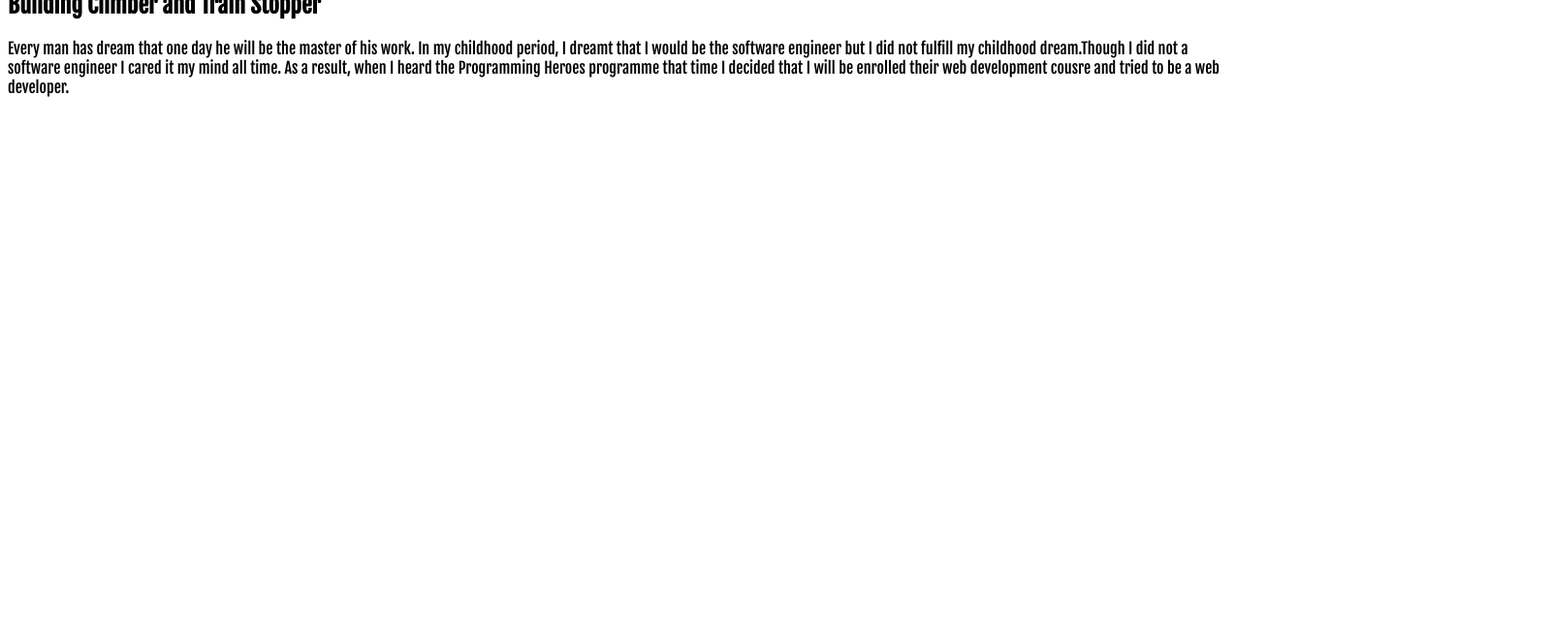
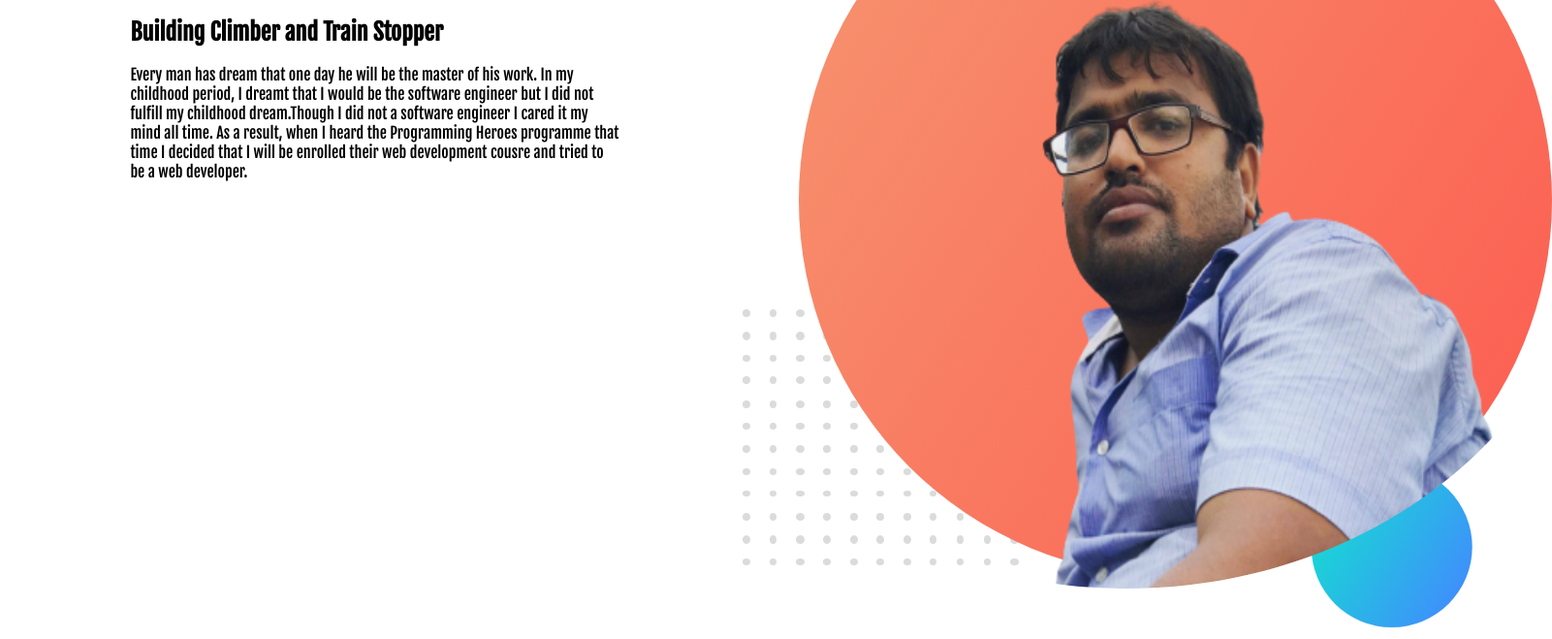
Before and after one commit to Mozaher-BD/My-Protpolio, a plain HTML site: page index.html in a window 1280 px wide. Shown: the part 190-849 px from the top of the page at 97% size, 1601 px wide, since content can reach past the window. Before the commit the page ends 800 px from the top, so only its background shows below. Drawn offline with Linux system fonts and the light colour scheme.

Commit message:
padding added

```diff
--- a/index.html
+++ b/index.html
@@ -12,12 +12,17 @@
     <link rel="shortcut icon" href="image/hubby.jpg" type="image/x-icon">
 </head>
 <body>
-    <h1>Welcome to</h1>
-    <h1 >Developer <span class="red-orient">Mozaher</span> World</h1>
-    <h2>Building Climber and Train Stopper</h2>
-    <p>Every man has dream that one day he will be the master of his work. In my childhood period, I dreamt that I would be the software engineer but I did not fulfill my childhood dream.Though I did not a software engineer I cared it my mind all time. As a result, when I heard the Programming Heroes programme that time I decided that I will be enrolled their web development cousre and tried to be a web developer.
-
-    </p>
-
+    <Section>
+        <Div class="half-width">
+            <h1>Welcome to</h1>
+        <h1 >Developer <span class="red-orient">Mozaher</span> World</h1>
+        <h2>Building Climber and Train Stopper</h2>
+        <p>Every man has dream that one day he will be the master of his work. In my childhood period, I dreamt that I would be the software engineer but I did not fulfill my childhood dream.Though I did not a software engineer I cared it my mind all time. As a result, when I heard the Programming Heroes programme that time I decided that I will be enrolled their web development cousre and tried to be a web developer.
+        </p>
+        </Div>
+        <Div class="half-width">
+            <img src="images/my-bg1.png" alt="">
+        </Div>
+    </Section>
 </body>
 </html>
--- a/style.css
+++ b/style.css
@@ -7,3 +7,13 @@ h1{
 .red-orient{
     color: crimson;
 }
+Section{
+    display: flex;
+}
+.half-width{
+    width: 40%;
+    padding-left: 10%;
+}
+.half-width img{
+    width 50%
+}
```
